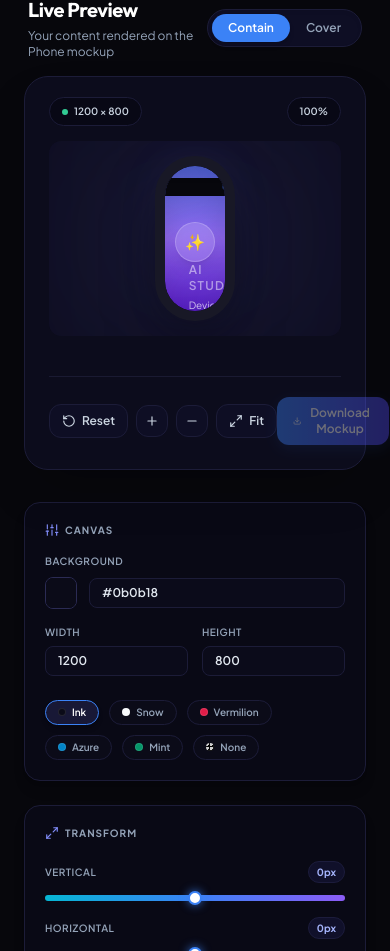
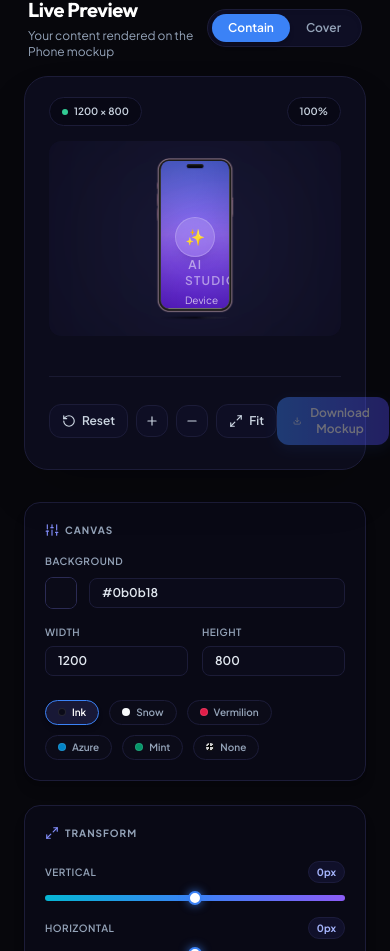
Before and after one commit to ehtesham2806/Resource_Generative_AI, a React (Vite) app in the folder project/frontend/: page / in a window 390 px wide. Shown: the part 1051-2002 px from the top of the page. Built offline with nearby package versions, Linux system fonts and the light colour scheme; no server answers.

Commit message:
feat: implement reusable PhoneMockup component with integrated device styling and image loading states

```diff
--- a/project/frontend/src/assets/custom.css
+++ b/project/frontend/src/assets/custom.css
@@ -8,3 +8,32 @@
     left: 28.5%;
     top: 17%; */
 }
+
+.phone-container {
+    position: relative;
+    /* filter: drop-shadow(0 25px 30px rgba(0, 0, 0, 0.65)); */
+}
+
+.phone-screen {
+    position: absolute;
+    left: 24.21%;
+    top: 6.12%;
+    width: 51.78%;
+    height: 83.92%;
+    border-radius: 11% / 6%;
+    overflow: hidden;
+    z-index: 20;
+}
+
+.phone-notch {
+    position: absolute;
+    left: 50%;
+    transform: translateX(-50%);
+    top: 1.53%;
+    width: 24.55%;
+    height: 3.15%;
+    background-color: #07070c;
+    border-radius: 9999px;
+    z-index: 30;
+    box-shadow: inset 0 1px 2px rgba(255, 255, 255, 0.15), 0 1px 1px rgba(0, 0, 0, 0.2);
+}
--- a/project/frontend/src/components/PhoneMockup.tsx
+++ b/project/frontend/src/components/PhoneMockup.tsx
@@ -34,20 +34,23 @@ const PhoneMockup = forwardRef<HTMLDivElement, PhoneMockupProps>(
 
         {/* Smartphone Device container */}
         <div
-          className="relative h-[85%] aspect-[1/2.05] rounded-[42px] border-[10px] border-[#181826] bg-[#0c0c1b] shadow-[0_25px_60px_-15px_rgba(0,0,0,0.8),_0_0_40px_rgba(99,102,241,0.08)] flex flex-col overflow-hidden"
-          style={{ boxSizing: 'border-box' }}
+          className="relative h-[90%] aspect-[1061/1408] phone-container"
         >
-          {/* Dynamic Island / Pill Notch */}
-          <div className="absolute top-[12px] left-1/2 -translate-x-1/2 w-[76px] h-[18px] bg-[#07070c] rounded-full z-30 flex items-center justify-end px-[5px] box-border shadow-inner">
-            {/* Small camera sensor reflection */}
-            <div className="w-[6px] h-[6px] rounded-full bg-[#1e293b] border border-blue-950"></div>
-          </div>
+          {/* Phone base image */}
+          <img
+            src="/Mobile.png"
+            alt="Phone mockup"
+            className="w-full h-full object-contain pointer-events-none select-none z-10 relative"
+          />
 
           {/* Screen area */}
           <div
-            className="relative w-full h-full overflow-hidden rounded-[32px]"
+            className="phone-screen"
             style={{ backgroundColor: dominantColor || '#0c0c1d' }}
           >
+            {/* Dynamic Island / Pill Notch */}
+            <div className="phone-notch" />
+
             {isLoading ? (
               <div className="w-full h-full flex items-center justify-center bg-black bg-opacity-70 z-10">
                 <div className="animate-spin rounded-full h-8 w-8 border-b-2 border-white"></div>
```
Also changed, not shown: project/frontend/public/Mobile.png (added).
